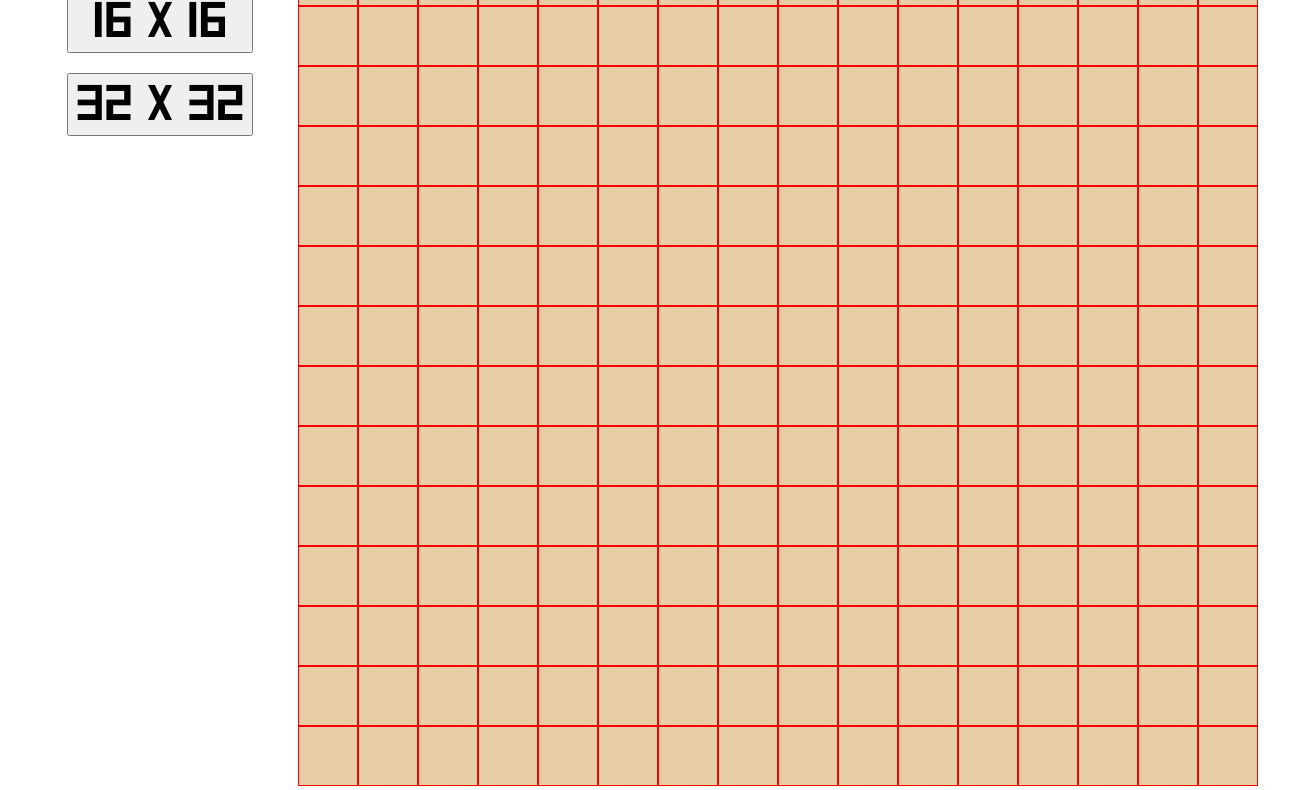
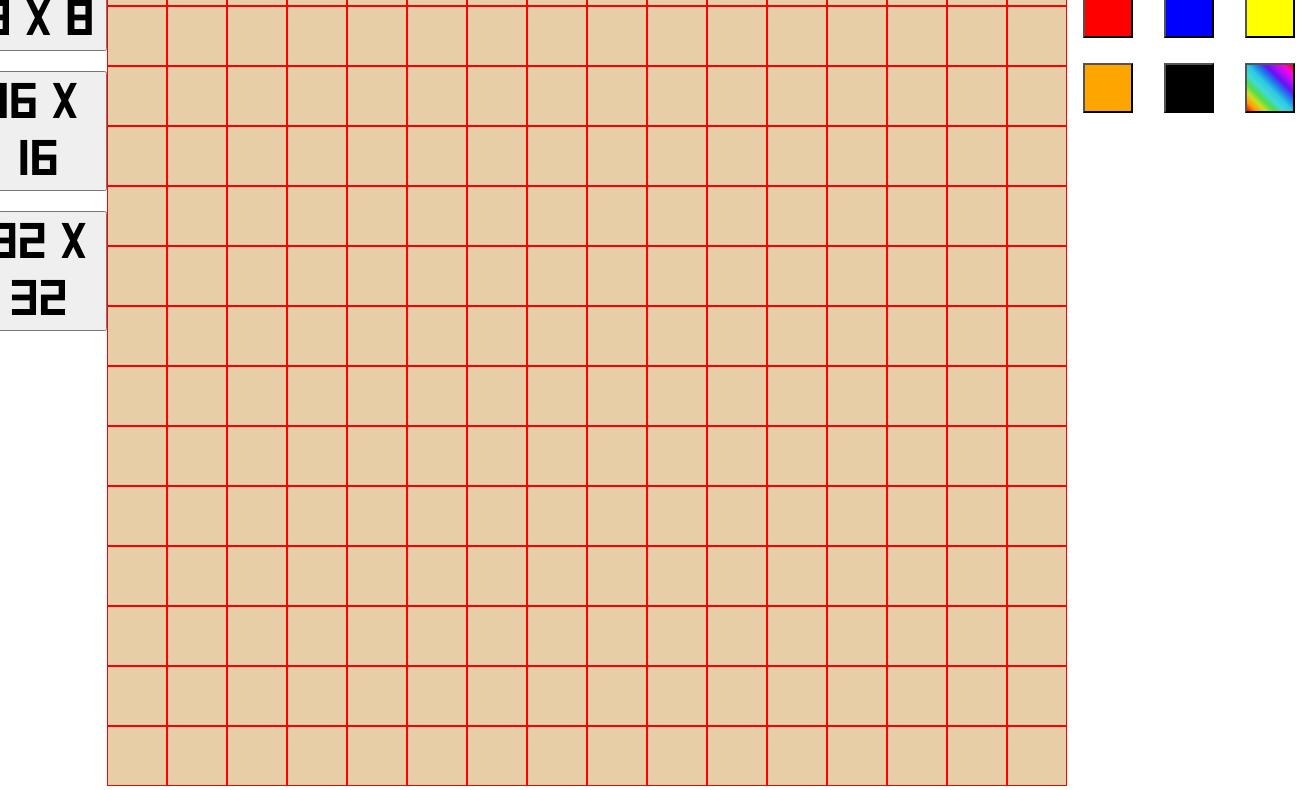
Before and after one commit to patrickfeeney03/etch-a-sketch, a plain HTML site: page index.html in a window 1280 px wide. Shown: the part 182-972 px from the top of the page, 1311 px wide, since content can reach past the window. Drawn offline with Linux system fonts and the light colour scheme.

Commit message:
Add colors to buttons

```diff
--- a/gridScript.js
+++ b/gridScript.js
@@ -43,7 +43,7 @@ function createClassForDivs(amountDivs, canvasSize) {
 function createEventListenersForDivs() {
   let allColDivs = document.querySelectorAll(".col-div");
   allColDivs.forEach(div => {
-        div.addEventListener("mouseenter", function() {
+    div.addEventListener("mouseenter", function () {
       //console.log(div);
       //div.style.backgroundColor = "black";
       makeDarkerByPercentage(0.1, this);
@@ -54,7 +54,7 @@ function createEventListenersForDivs() {
 
 function createEventListenerSetGridSizeButton() {
   let buttonElement = document.querySelector(".grid-amount-prompt");
-    buttonElement.addEventListener("click", function() {
+  buttonElement.addEventListener("click", function () {
     let userPrompt = prompt("Enter the desired size. For example 32, 64, 50");
     clearGrid();
     createGrid(Number(userPrompt));
@@ -65,7 +65,7 @@ function createEventListenerSetGridSizeButton() {
 function createEventListenersForGridSizeButtons() {
   let buttons = document.querySelectorAll(".grid-size-button");
   buttons.forEach(button => {
-        button.addEventListener("click", function() {
+    button.addEventListener("click", function () {
       clearGrid();
       createGrid(Number(button.getAttribute("data-key")));
       console.log(button.getAttribute("data-key"));
--- a/index.html
+++ b/index.html
@@ -29,6 +29,19 @@
     <div class="main-grid-div">
 
     </div>
+
+    <div>
+      <p class="small-title">Choose Color</p>
+      <div id="color-buttons-container">
+        <button class="color-button" id="color-red"></button>
+        <button class="color-button" id="color-blue"></button>
+        <button class="color-button" id="color-yellow"></button>
+        <button class="color-button" id="color-orange"></button>
+        <button class="color-button" id="color-black"></button>
+        <button class="color-button" id="color-rainbow"></button>
+
+      </div>
+    </div>
   </div>
 
 
--- a/style.css
+++ b/style.css
@@ -72,3 +72,53 @@ body {
   width: 10px;
   height: 10px;
 }
+
+#color-buttons-container {
+  display: grid;
+  grid-template-columns: repeat(3, 1fr);
+  place-items: center;
+  row-gap: 25px;
+}
+
+.color-button {
+  width: 50px;
+  height: 50px;
+}
+
+/* Button Colors */
+#color-red {
+  background-color: red;
+}
+
+#color-blue {
+  background-color: blue;
+}
+
+#color-yellow {
+  background-color: yellow;
+}
+
+#color-orange {
+  background-color: orange;
+}
+
+#color-black {
+  background-color: black;
+}
+
+#color-rainbow {
+  background: linear-gradient(
+    45deg,
+    rgba(255, 0, 0, 1) 0%,
+    rgba(255, 154, 0, 1) 10%,
+    rgba(208, 222, 33, 1) 20%,
+    rgba(79, 220, 74, 1) 30%,
+    rgba(63, 218, 216, 1) 40%,
+    rgba(47, 201, 226, 1) 50%,
+    rgba(28, 127, 238, 1) 60%,
+    rgba(95, 21, 242, 1) 70%,
+    rgba(186, 12, 248, 1) 80%,
+    rgba(251, 7, 217, 1) 90%,
+    rgba(255, 0, 0, 1) 100%
+);
+}
```
Lines whose indentation alone changed are shown as unchanged.
